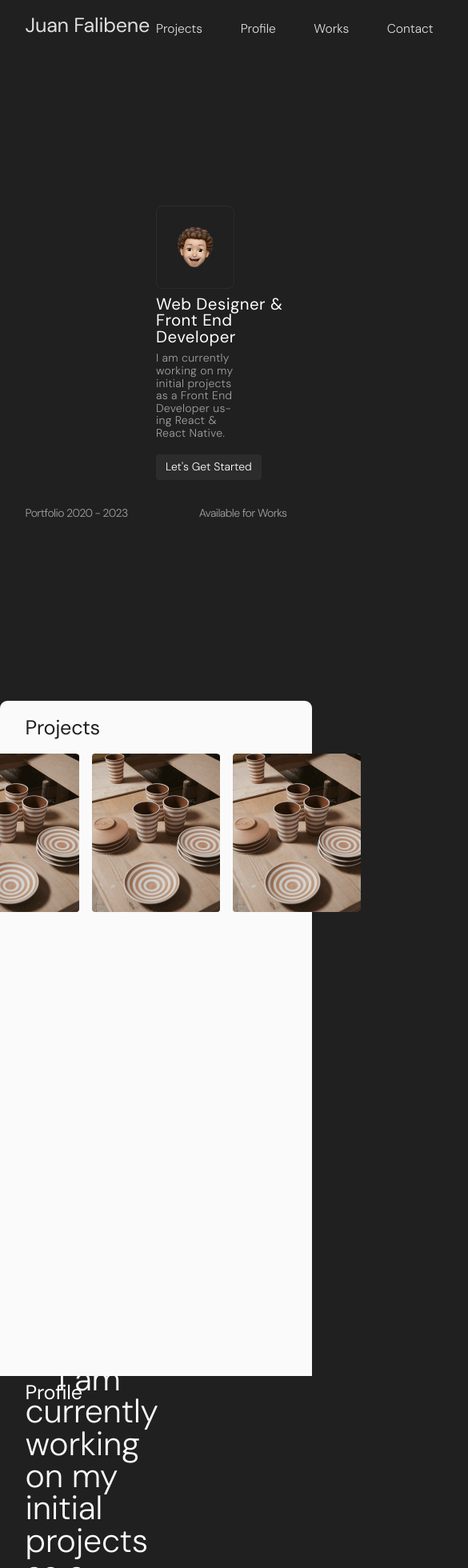
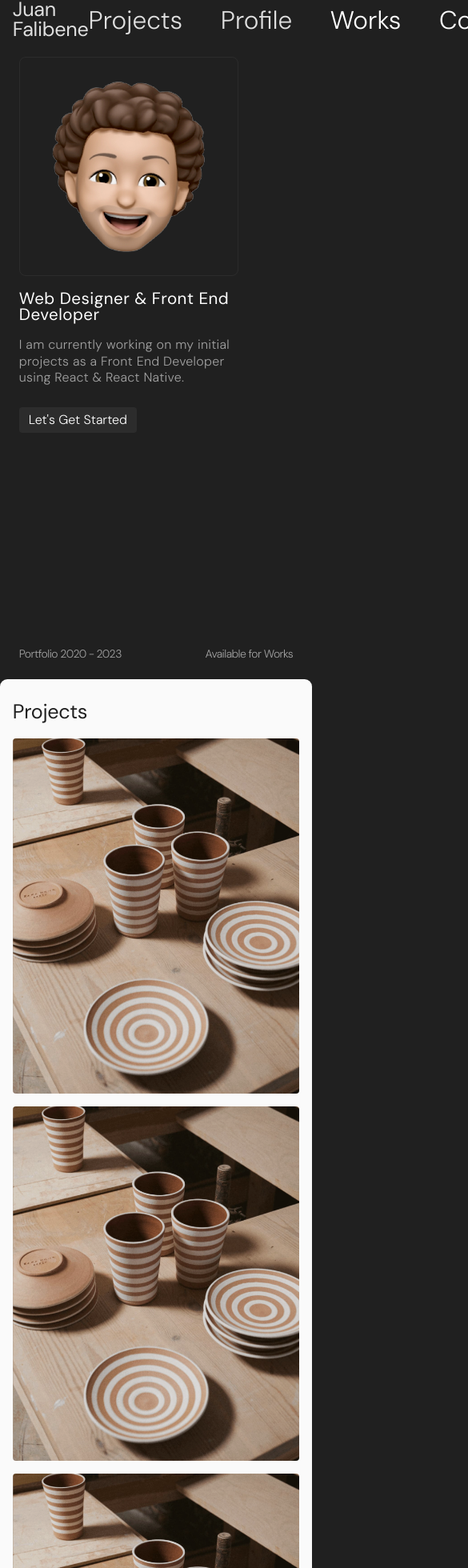
Before and after one commit to juanfalibene/react-portfolio, a React (Create React App) app: page / in a window 390 px wide. Shown: the top 1960 px of the page at 80% size, 585 px wide, since content can reach past the window. Built offline with nearby package versions, Linux system fonts and the light colour scheme.

Commit message:
Menu Mobile created

```diff
--- a/src/styles.css
+++ b/src/styles.css
@@ -79,11 +79,16 @@ ul.navbar-items-container li.nav-item {
   padding-top: 0.575rem;
 }
 
-ul.navbar-items-container li.nav-item a {
+ul.navbar-items-container li.nav-item a,
+.menu-trigger {
   color: #ffffff;
   font-size: 0.975rem;
   text-decoration: none;
   font-weight: 300;
+}
+
+.menu-trigger {
+  display: none;
 }
 
 section {
@@ -137,7 +142,7 @@ section.intro {
   font-size: 0.875rem;
   line-height: 0.975rem;
   letter-spacing: 0.275px;
-  word-wrap: break-word;
+  text-wrap: balance;
   overflow-wrap: break-word;
   hyphens: auto;
   width: 60%;
@@ -153,6 +158,14 @@ section.intro {
   line-height: 0.975rem;
   text-decoration: none;
   color: #ffffff;
+}
+
+.hero-data a.hero-profile-button:hover,
+.profile-about-links-list a:hover,
+.profile-about-links-list a:hover {
+  background-color: #ffffff;
+  color: #202020;
+  opacity: 1;
 }
 
 .intro-mini-footer {
@@ -392,6 +405,10 @@ section.contact {
   text-decoration: none;
 }
 
+.contact .contact-text a:hover {
+  text-decoration: underline;
+}
+
 .profile-about-links-list,
 .experience ul.about-hard-skills {
   display: flex;
@@ -405,7 +422,7 @@ section.contact {
 }
 
 .profile-about-links-list a {
-  border: 1px solid #ffff0550;
+  border: 1px solid #8f8f8f1a;
 }
 
 .experience ul.about-hard-skills {
@@ -423,6 +440,10 @@ section.contact {
 .experience ul.about-clients li a {
   text-decoration: none;
   color: #fafafa;
+}
+
+.experience ul.about-clients li a:hover {
+  color: #FFFF05;
 }
 
 .experience ul.about-clients li a span.client-since {
@@ -486,6 +507,8 @@ section.contact {
 }
 
 footer {
+  display: flex;
+  flex-direction: column;
   width: 100%;
   padding: 1.975rem;
 }
@@ -493,9 +516,9 @@ footer {
 .footer-container {
   display: flex;
   flex-direction: row;
-  justify-content: space-between;
-  gap: 1.975rem;
-  flex-basis: 25%;
+  flex-wrap: wrap;
+  justify-content: flex-start;
+  gap: 2.975rem;
 }
 
 .footer-container .footer-links li a {
@@ -507,11 +530,16 @@ footer {
   text-decoration: none;
 }
 
+.footer-container .footer-links li a:hover {
+  color: #a1a1a1;
+}
+
 ul.footer-links#credits {
   display: flex;
   flex-direction: row;
-  align-items: flex-end;
-  align-self: flex-end;
+  align-items: center;
+  justify-content: center;
+  padding-right: 0.5rem;
 }
 
 .footer-links#credits li {
@@ -532,3 +560,162 @@ ul.footer-links#credits {
   content: ". ";
   padding-right: 0.025rem;
 }
+
+/* responsive mobile */
+
+@media (max-width: 809px) and (min-width: 0px) {
+  header {
+    padding: 1.4875rem 0.9875rem;
+    background-color: #202020;
+    mix-blend-mode: normal;
+  }
+
+  nav {
+    width: auto;
+  }
+
+  nav.navbar ul.navbar-items-container.is-close {
+    display: none;
+  }
+
+  nav.navbar ul.navbar-items-container.is-open {
+    position: absolute;
+    top: 1.975rem;
+    left: 0;
+    padding: 1.4875rem 0.9875rem;
+    display: flex;
+    flex-direction: column;
+    justify-content: center;
+    align-items: flex-start;
+    gap: 0.875rem;
+    width: 100%;
+    z-index: 900;
+    height: 100dvh;
+    background-color: #010101;
+  }
+
+  ul.navbar-items-container li.nav-item a {
+    font-size: 1.975rem;
+    width: 100%;
+    color: #ffffff;
+  }
+
+  ul.navbar-items-container li.nav-item a:hover {
+    color: #a1a1a1d6;
+  }
+
+  .menu-trigger {
+    display: flex;
+    align-self: flex-end;
+    color: #fafafa;
+    cursor: pointer;
+  }
+
+  .menu-trigger:hover {
+    color: #FFFF05;
+  }
+
+  section {
+    padding: 1.4875rem;
+  }
+
+  section.intro {
+    justify-content: space-between;
+    align-items: flex-start;
+    height: 95dvh;
+  }
+
+  .hero-data {
+    width: 100%;
+    gap: 1.0875rem;
+  }
+
+  .hero-data .hero-profile-img {
+    width: 80%;
+  }
+
+  .hero-data img {
+    width: 80%;
+    height: auto;
+    aspect-ratio: 1/1;
+  }
+
+  .hero-data h2.hero-profile-title {
+    font-size: 1.2875rem;
+  }
+
+  .hero-data p.hero-profile-text {
+    text-wrap: balance;
+    width: 90%;
+    font-size: 1rem;
+    line-height: 1.2875rem;
+  }
+
+  .hero-data a.hero-profile-button,
+  .profile-about-links-list a {
+    font-size: 1rem;
+  }
+
+  section.projects {
+    display: flex;
+    flex-direction: column;
+    flex-wrap: wrap;
+    justify-content: flex-start;
+    align-items: flex-start;
+    gap: 1.275rem;
+    padding: 1.75rem 0.9875rem;
+    background: #fafafa;
+    height: auto;
+  }
+
+  .projects-list {
+    display: grid;
+    flex: none;
+    gap: 1rem;
+    grid-auto-rows: min-content;
+    grid-template-columns: repeat(1, minmax(10rem, 1fr));
+    grid-template-rows: repeat(1, min-content);
+  }
+
+  section.profile {
+    height: auto;
+    padding: 1.75rem 0.9875rem;
+  }
+
+  .profile .profile-about-text,
+  .contact .contact-text {
+    width: 100%;
+    font-size: 1.6875rem;
+    line-height: 1.9875rem;
+    padding-right: 1.0875rem;
+  }
+
+  .profile-about-links-list {
+    margin-top: 1.875rem;
+  }
+
+  .profile .about-experience {
+    display: flex;
+    flex-direction: column;
+    justify-content: flex-start;
+    align-self: flex-start;
+    gap: 1.875rem;
+    height: auto;
+    width: 100%;
+  }
+
+  .experience h3.about-subtitle {
+    font-size: 1.2875rem;
+  }
+
+  .experience ul.about-soft-skills li,
+  .experience ul.about-clients li {
+    font-size: 1rem;
+    line-height: 1rem;
+    padding: 0.5rem 0;
+  }
+
+  .experience ul.about-hard-skills {
+    gap: 0.575rem;
+  }
+}
```
